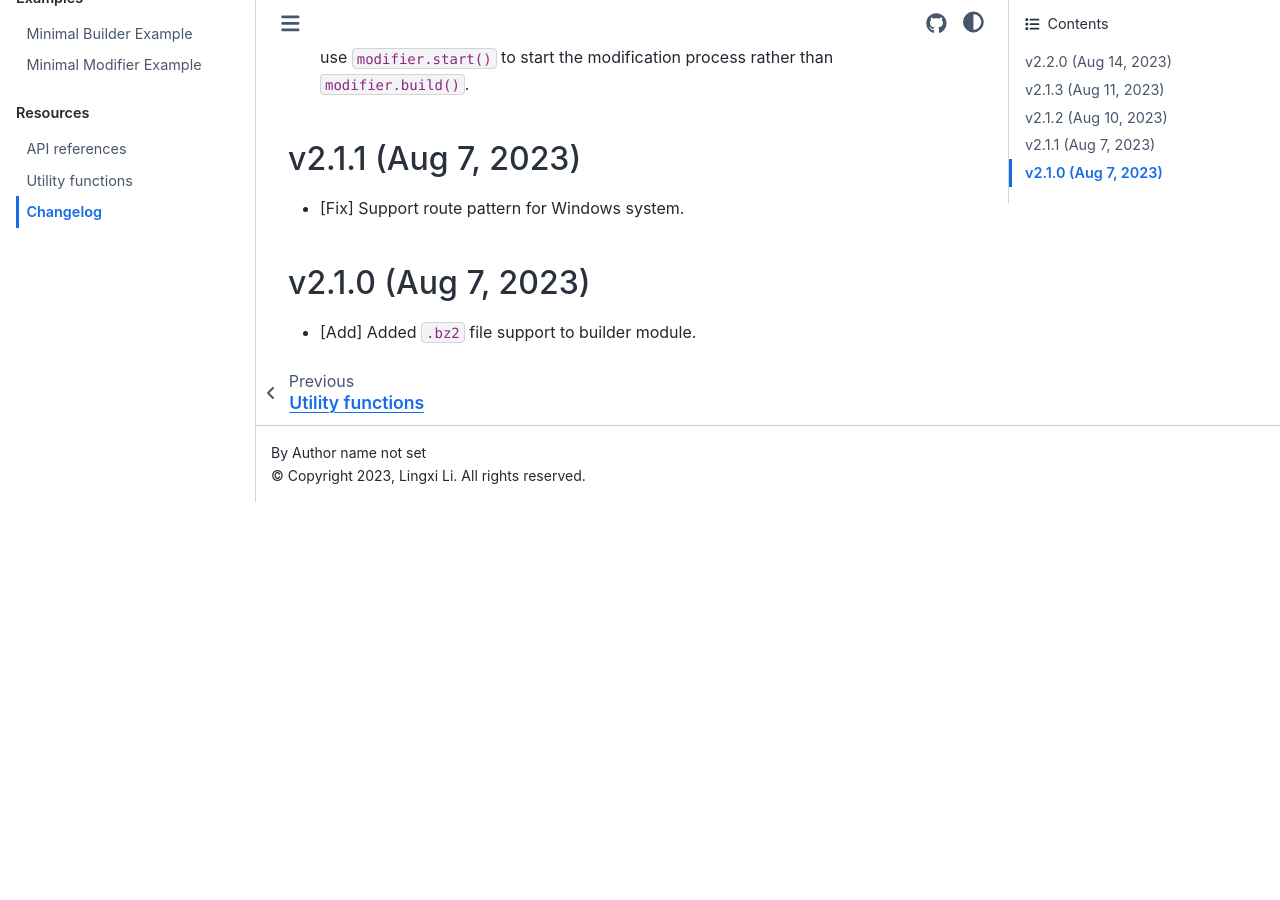
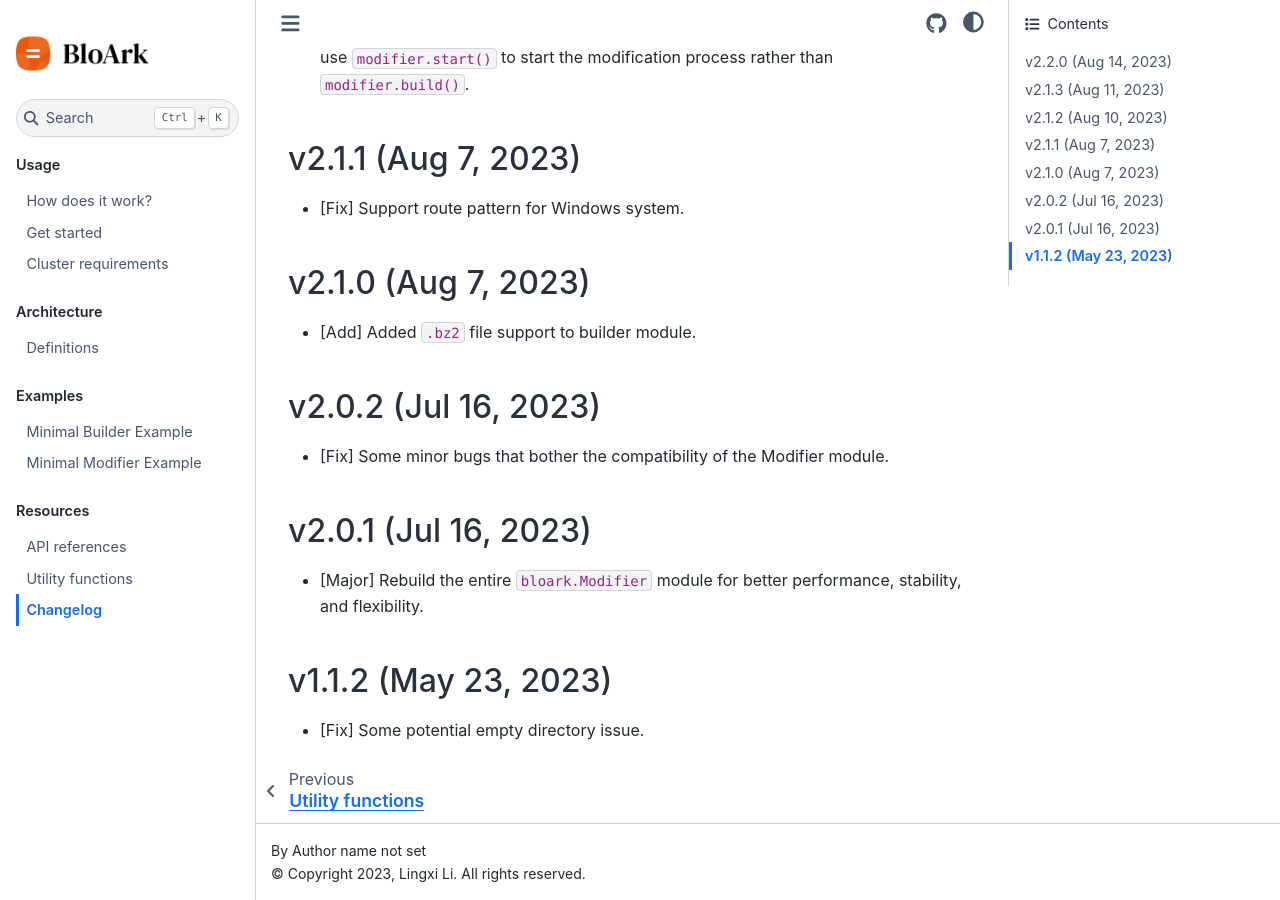
Before and after one commit to lilingxi01/bloark, a Sphinx documentation site: the page built from docs/source/resources/changelog.md, in a window 1280 px wide and 900 px high, scrolled down 524 px. Built offline with Sphinx 7.4.7 and the Sphinx Book theme 1.1.4, drawn with Linux system fonts in a browser that asks for light colours; before the commit the page ends 1026 px from its top, so only the background shows below that.

Commit message:
docs: add some previous changelogs.

```diff
--- a/docs/source/resources/changelog.md
+++ b/docs/source/resources/changelog.md
@@ -15,3 +15,12 @@
 
 ## v2.1.0 (Aug 7, 2023)
 * [Add] Added `.bz2` file support to builder module.
+
+## v2.0.2 (Jul 16, 2023)
+* [Fix] Some minor bugs that bother the compatibility of the Modifier module.
+
+## v2.0.1 (Jul 16, 2023)
+* [Major] Rebuild the entire `bloark.Modifier` module for better performance, stability, and flexibility.
+
+## v1.1.2 (May 23, 2023)
+* [Fix] Some potential empty directory issue.
```
